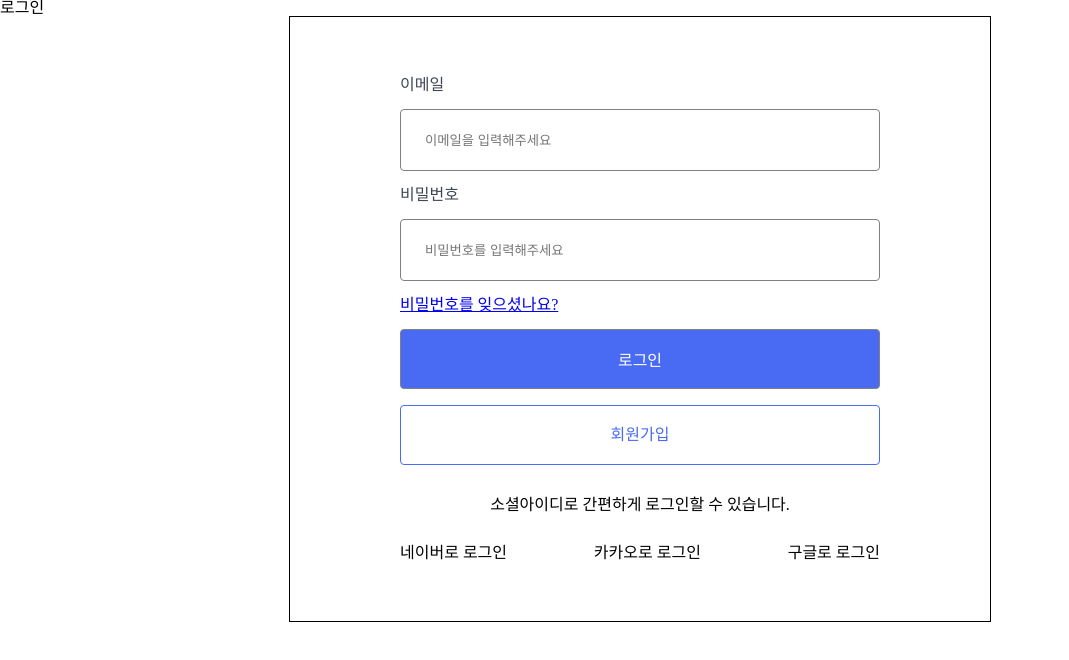
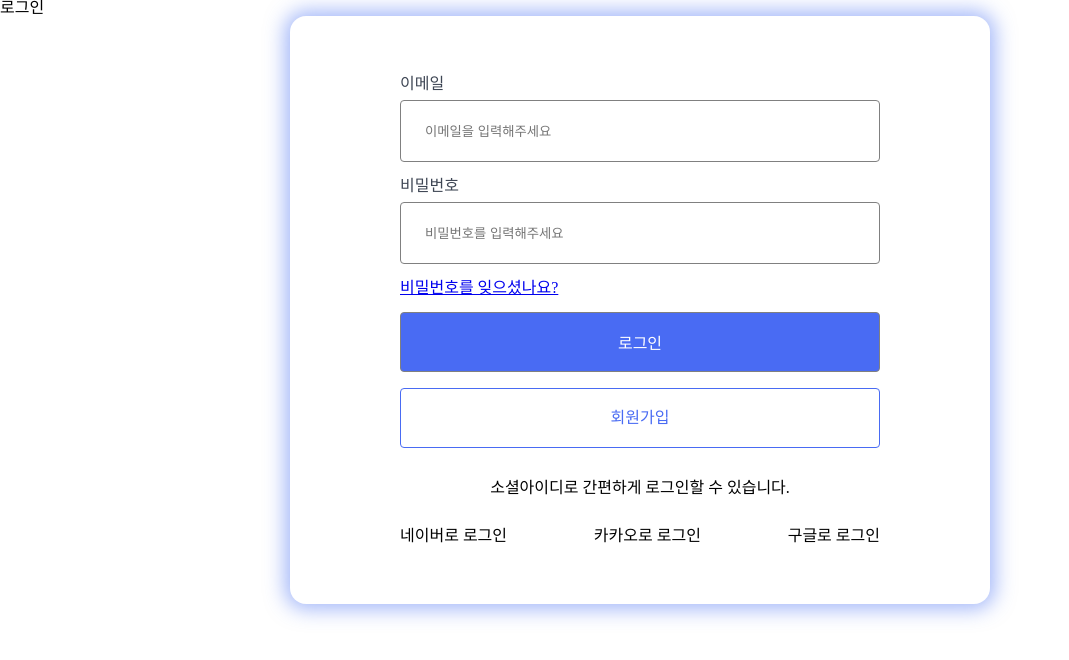
Before and after one commit to Improved-Lion/Login_DONGAPPLE, a React app: page /login in a window 1280 px wide. Shown: the top 660 px of the page, without its empty margins (0-1069 px from the left). Built offline with nearby package versions, Linux system fonts and the light colour scheme; the HTML template or start-up script is replaced by a standard one.

Commit message:
🌊  포커스 오류 수정
- 인풋태그 포커스 시 위쪽 라벨이 포커스 되는 오류 수정

```diff
--- a/src/pages/Login.tsx
+++ b/src/pages/Login.tsx
@@ -1,6 +1,6 @@
 import React, { useState } from 'react';
 import { Link } from 'react-router-dom';
-import styled, { css, keyframes } from 'styled-components';
+import styled, { keyframes } from 'styled-components';
 import { signInWithEmailAndPassword } from 'firebase/auth';
 import { auth } from './../firebaseConfig';
 import * as yup from 'yup'; // yup 불러오기
@@ -9,7 +9,8 @@ import * as yup from 'yup'; // yup 불러오기
 const Container = styled.div`
   padding: 3.75rem 6.875rem;
   margin: auto;
-  border: 0.0625rem solid black;
+  box-shadow: 0 0 20px 5px rgba(71, 111, 243, 0.5);
+  border-radius: 1rem;
   max-width: 30rem;
   display: flex;
   flex-direction: column;
@@ -22,18 +23,24 @@ const Form = styled.form`
   flex-direction: column;
   gap: 1rem;
   width: 100%;
-  & input:focus ~ label {
+`;
+
+const InputWrapper = styled.div`
+  display: flex;
+  flex-direction: column;
+  gap: 0.5rem;
+  position: relative;
+
+  &:focus-within label {
     color: #496bf3;
   }
 `;
 
 const StyledLabel = styled.label`
-  display: flex;
-  flex-direction: column;
-  gap: 0.5rem;
   color: #3e4654;
   font-size: 1rem;
   cursor: pointer;
+  transition: color 0.2s ease;
 `;
 
 const StyledInput = styled.input`
@@ -41,6 +48,7 @@ const StyledInput = styled.input`
   border: 1px solid gray;
   border-radius: 4px;
   height: 3.75rem;
+
   &:focus {
     border: 1px solid #496bf3;
     box-shadow: 0 0 0 2px rgba(73, 107, 243, 0.9);
@@ -144,10 +152,11 @@ const Login: React.FC = () => {
   };
 
   return (
-    <div>
+    <>
       <h1>로그인</h1>
       <Container>
         <Form onSubmit={handleSubmit}>
+          <InputWrapper>
             <StyledLabel htmlFor="email">이메일</StyledLabel>
             <StyledInput
               type="email"
@@ -156,8 +165,10 @@ const Login: React.FC = () => {
               value={email}
               onChange={(e) => setEmail(e.target.value)}
             />
+          </InputWrapper>
 
-          <StyledLabel htmlFor="password"> 비밀번호</StyledLabel>
+          <InputWrapper>
+            <StyledLabel htmlFor="password">비밀번호</StyledLabel>
             <StyledInput
               type="password"
               id="password"
@@ -165,6 +176,7 @@ const Login: React.FC = () => {
               value={password}
               onChange={(e) => setPassword(e.target.value)}
             />
+          </InputWrapper>
 
           <Link to="/forgot_password">비밀번호를 잊으셨나요?</Link>
           <StyledSubmit type="submit" value="로그인" />
@@ -180,7 +192,7 @@ const Login: React.FC = () => {
           <li>구글로 로그인</li>
         </StyledUl>
       </Container>
-    </div>
+    </>
   );
 };
 
```
Lines whose indentation alone changed are shown as unchanged.
